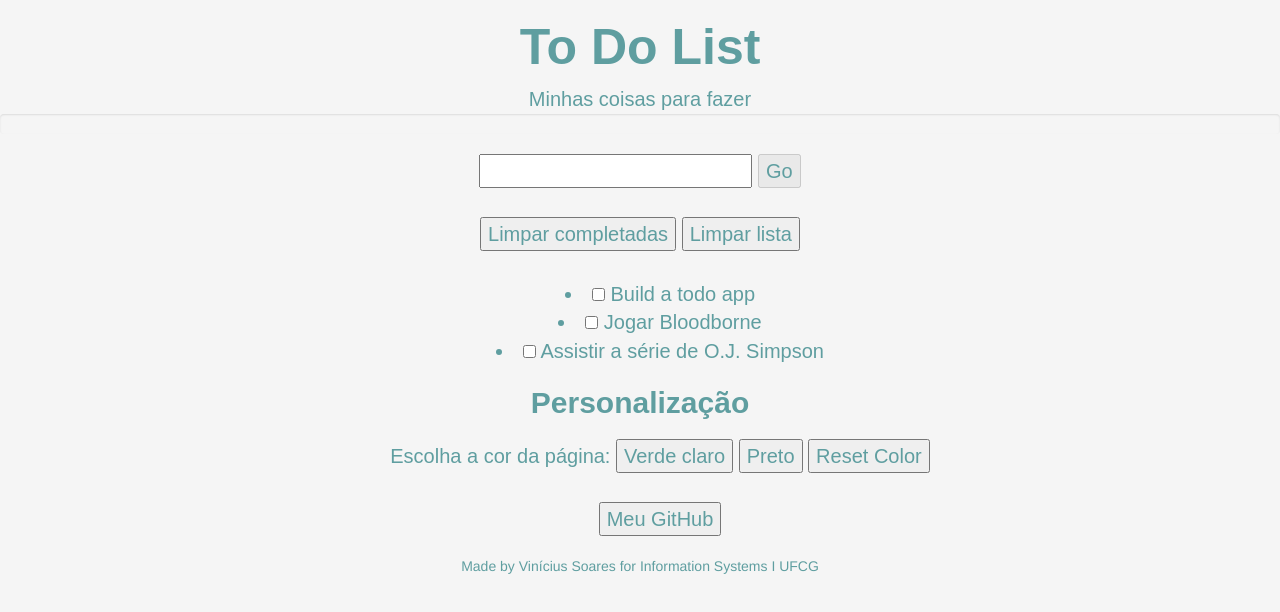
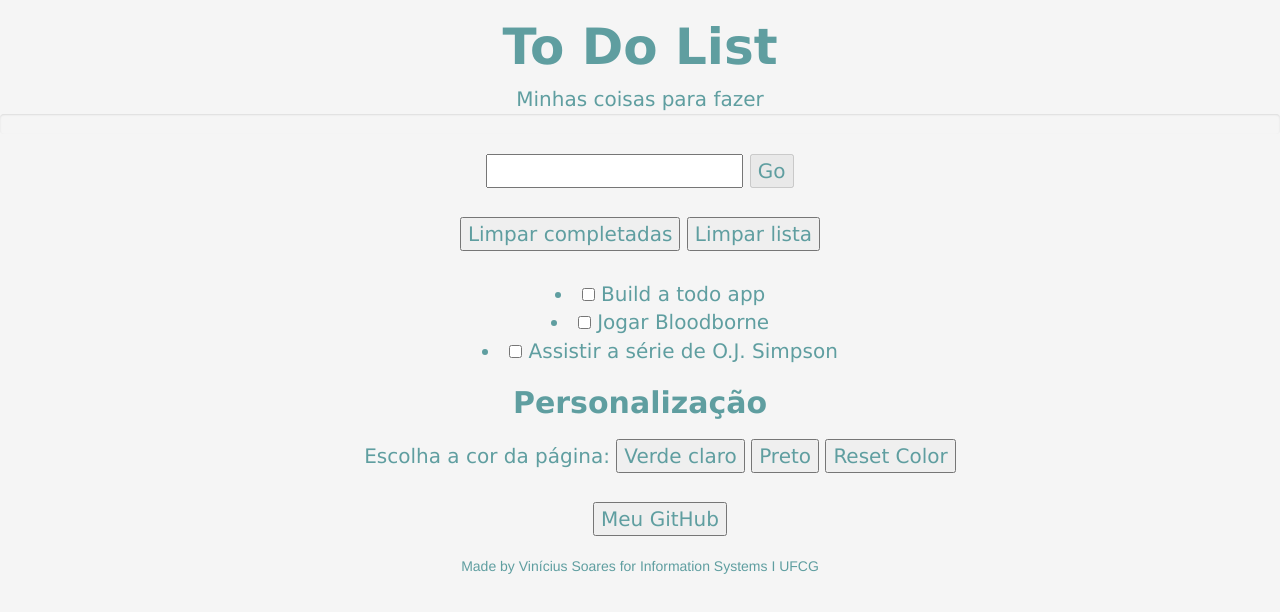
Before and after one commit to ViniciusMSoares/Lista-3, a plain HTML site: page Lab02SI/index.html in a window 1280 px wide. Drawn offline with Linux system fonts and the light colour scheme.

Commit message:
mudanca de fontes

```diff
--- a/Lab02SI/css/components.css
+++ b/Lab02SI/css/components.css
@@ -5,21 +5,21 @@ body {
 h1 {
     color: cadetblue;
     text-align: center;
-    font-family: Arial, Helvetica, sans-serif;
+    font-family: Verdana, Helvetica, sans-serif;
     font-size: 50px;
     font-weight: bold;
 }
 
 quote {
     color: cadetblue;
-    font-family: Arial, Helvetica, sans-serif;
+    font-family:  Verdana, Helvetica, sans-serif;
     font-size: 20px;
 }
 
 div {
     color: cadetblue;
     text-align: center;
-    font-family: Arial, Helvetica, sans-serif;
+    font-family:  Verdana, Helvetica, sans-serif;
     font-size: 20px;
     list-style-position: inside;
 }
@@ -27,7 +27,7 @@ div {
 h2 {
     color: cadetblue;
     text-align: center;
-    font-family: Arial, Helvetica, sans-serif;
+    font-family:  Verdana, Helvetica, sans-serif;
     font-size: 30px;
     font-weight: bold;
 }
@@ -35,7 +35,7 @@ h2 {
 menu {
     color: cadetblue;
     text-align: center;
-    font-family: Arial, Helvetica, sans-serif;
+    font-family:  Verdana, Helvetica, sans-serif;
     font-size: 20px;
 }
 
```
